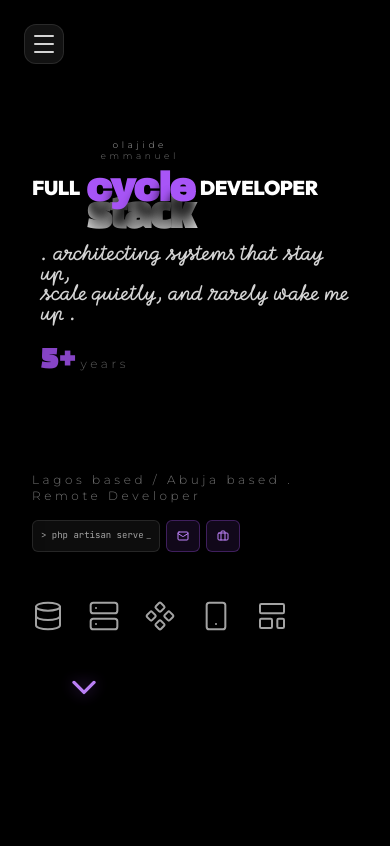
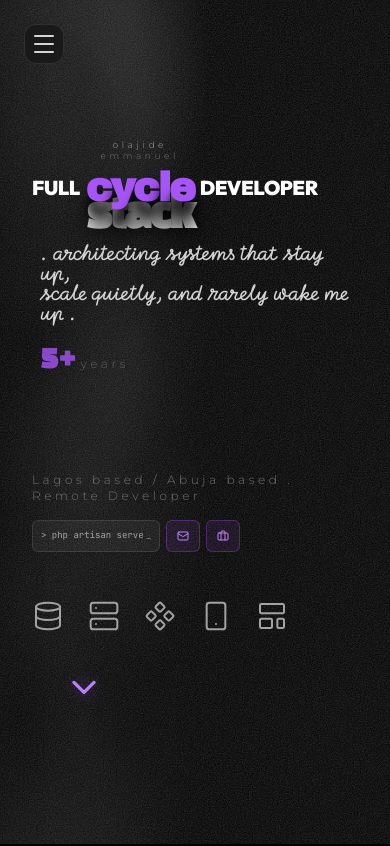
Before and after one commit to only1fade/portfolio, a React (Vite) app: page / in a window 390 px wide. Shown: the top 846 px of the page. Built offline with nearby package versions, Linux system fonts and the light colour scheme.

Commit message:
Refactor layout units and clean up CSS for better mobile compatibility

```diff
--- a/src/App.tsx
+++ b/src/App.tsx
@@ -60,7 +60,7 @@ function ScrollToTopOrHash() {
 
 function Layout() {
   return (
-    <div className="relative w-full flex flex-col items-center" style={{ minHeight: '100svh' }}>
+    <div className="min-h-screen relative w-full flex flex-col items-center">
       {/* Fixed viewport background — more reliable than background-attachment:fixed on mobile */}
       <div className="fixed inset-0 -z-10 theme-bg" aria-hidden="true" />
       <ScrollToTopOrHash />
--- a/src/components/Hero.tsx
+++ b/src/components/Hero.tsx
@@ -44,7 +44,7 @@ export function Hero() {
   }, [cmdIndex, isStarted]);
 
   return (
-    <section className="relative w-full flex flex-col justify-center overflow-hidden px-8 md:px-12 lg:pr-16 lg:pl-72" style={{ height: '100svh', minHeight: '100vh' }} id="home">
+    <section className="relative w-full h-screen flex flex-col justify-center overflow-hidden px-8 md:px-12 lg:pr-16 lg:pl-72" id="home">
       <div className="relative z-10 grid grid-cols-1 lg:grid-cols-2 gap-12 lg:gap-20 items-center max-w-[1440px] w-full">
         {/* Left Column: Text Content */}
         <div className="flex flex-col items-start text-left">
--- a/src/index.css
+++ b/src/index.css
@@ -28,15 +28,12 @@
   html {
     scroll-behavior: smooth;
     overflow-x: clip;
-    background-color: #000000;
-    overscroll-behavior-y: none;
   }
   body {
     @apply font-sans transition-colors duration-300 text-neutral-200;
     background-color: #000000;
-    min-height: 100svh;
+    min-height: 100vh;
     overflow-x: clip;
-    overscroll-behavior-y: none;
   }
 
   .theme-bg {
```
